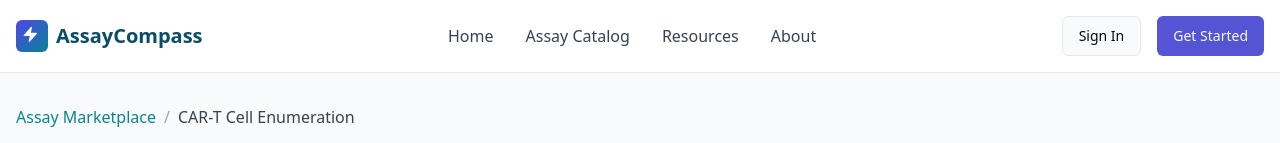
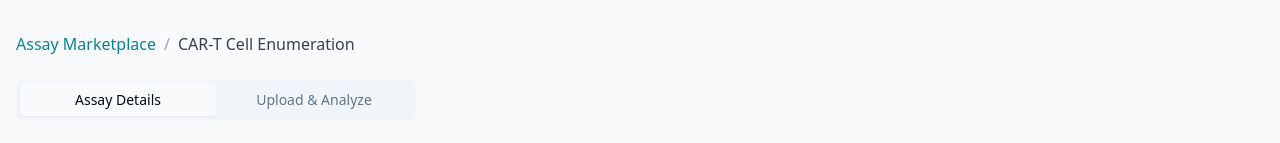
Before and after one commit to AdelBenamaraAI/assay-compass-platform, a React (Vite) app: page /assay/carcounting in a window 1280 px wide. Shown: the top 143 px of the page. Built offline with nearby package versions, Linux system fonts and the light colour scheme.

Commit message:
Code edited in Lovable Code Editor
Edited UI in Lovable

```diff
--- a/src/pages/AssayView.tsx
+++ b/src/pages/AssayView.tsx
@@ -87,7 +87,6 @@ const AssayView: React.FC = () => {
   if (!assay) {
     return (
       <div className="min-h-screen flex flex-col">
-        <Navigation />
         <div className="container mx-auto px-4 py-16 flex flex-col items-center justify-center flex-grow">
           <h1 className="text-2xl font-bold mb-4">Assay Not Found</h1>
           <p className="text-gray-600 mb-8">The assay you're looking for doesn't exist or may have been removed.</p>
@@ -101,7 +100,6 @@ const AssayView: React.FC = () => {
 
   return (
     <div className="min-h-screen flex flex-col">
-      <Navigation />
 
       <div className="container mx-auto px-4 py-8">
         <div className="flex items-center gap-2 mb-6">
```
